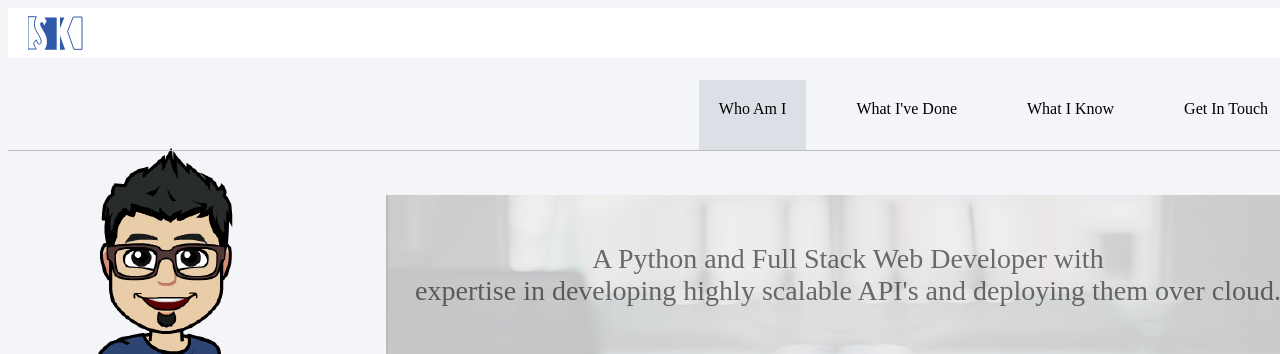
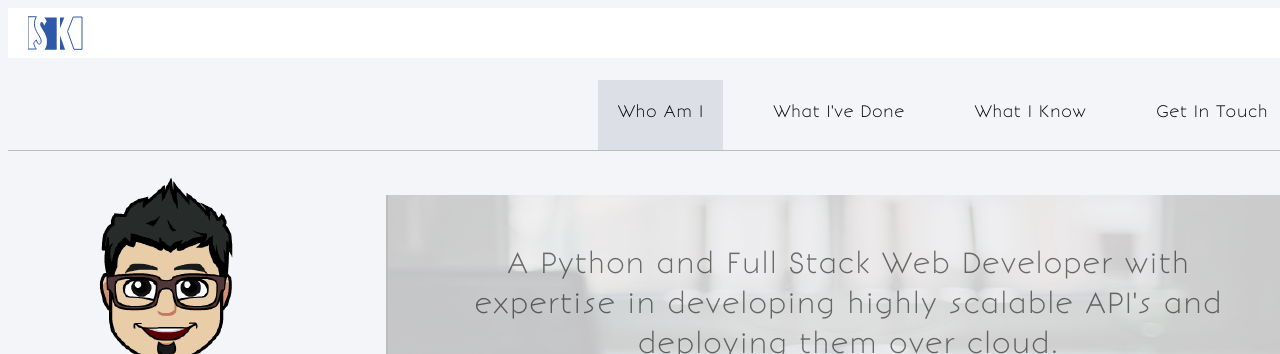
Before and after one commit to sidharth6323/portfolio-mockup, a plain HTML site: page index.html in a window 1280 px wide. Shown: the top 354 px of the page. Drawn offline with nearby package versions, Linux system fonts and the light colour scheme.

Commit message:
included font file

```diff
--- a/css/style.css
+++ b/css/style.css
@@ -1,6 +1,11 @@
 @font-face {
     font-family: Eraser;
     src: url(../fonts/EraserDust.ttf);
+
+}
+@font-face {
+    font-family: BonvenoCF;
+    src: url(../fonts/BonvenoCF-Light.otf);
 
 }
 html,body
```
Also changed, not shown: fonts/BonvenoCF-Light.otf (added), fonts/Dosis-Bold.ttf (added), fonts/Dosis-ExtraBold.ttf (added), fonts/Dosis-ExtraLight.ttf (added), fonts/Dosis-Light.ttf (added), fonts/Dosis-Medium.ttf (added), fonts/Dosis-Regular.ttf (added), fonts/Dosis-SemiBold.ttf (added), fonts/OFL.txt (added), fonts/Oxygen-Bold.ttf (added), fonts/Oxygen-Light.ttf (added), fonts/Oxygen-Regular.ttf (added), 1 other file.
